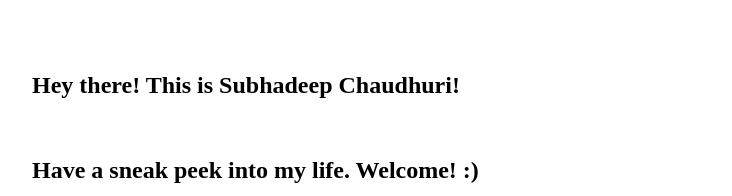
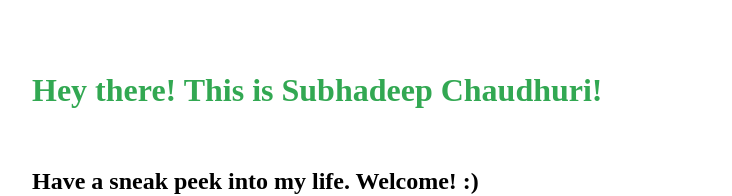
Before and after one commit to SubhadeepC28/19i190010_WEB_DEV, a plain HTML site: page index.html in a window 1280 px wide. Shown: the top 196 px of the page, without its empty margins (40-772 px from the left). Drawn offline with Linux system fonts and the light colour scheme.

Commit message:
Update index.html

```diff
--- a/index.html
+++ b/index.html
@@ -17,7 +17,7 @@
     </head>
 
     <body>
-        <h2>Hey there! This is Subhadeep Chaudhuri! </h2>
+        <h1>Hey there! This is Subhadeep Chaudhuri! </h1>
         <br>
         <h2>Have a sneak peek into my life. Welcome! :) </h2>
         <img src = "check.JPG" alt = "My picture">
```
